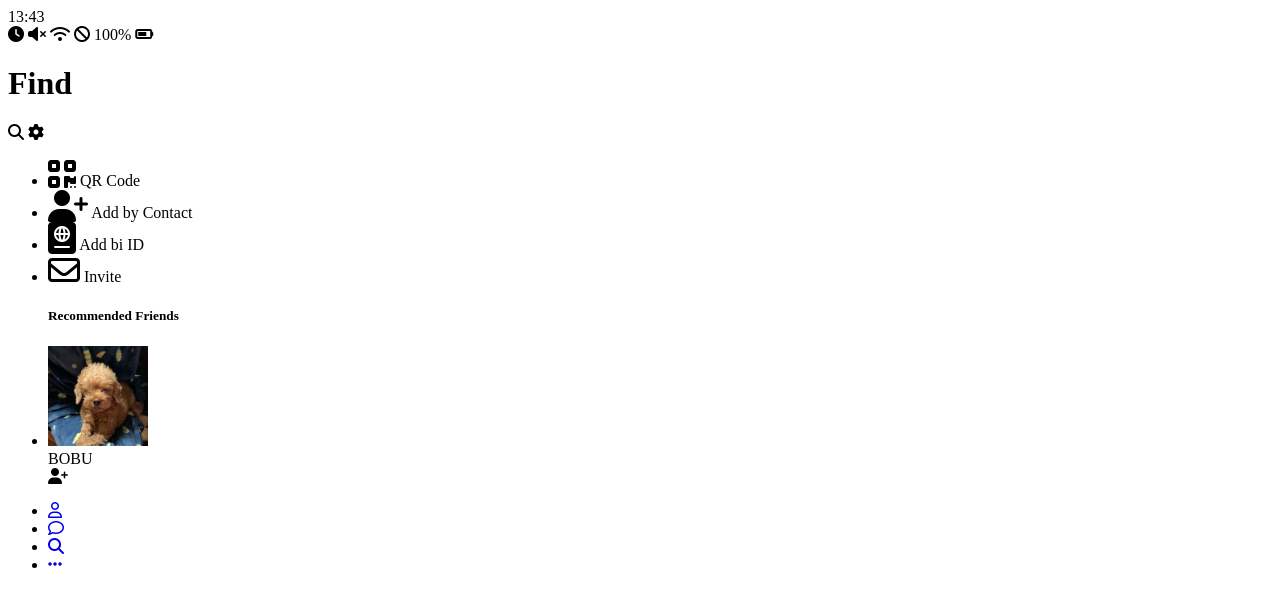
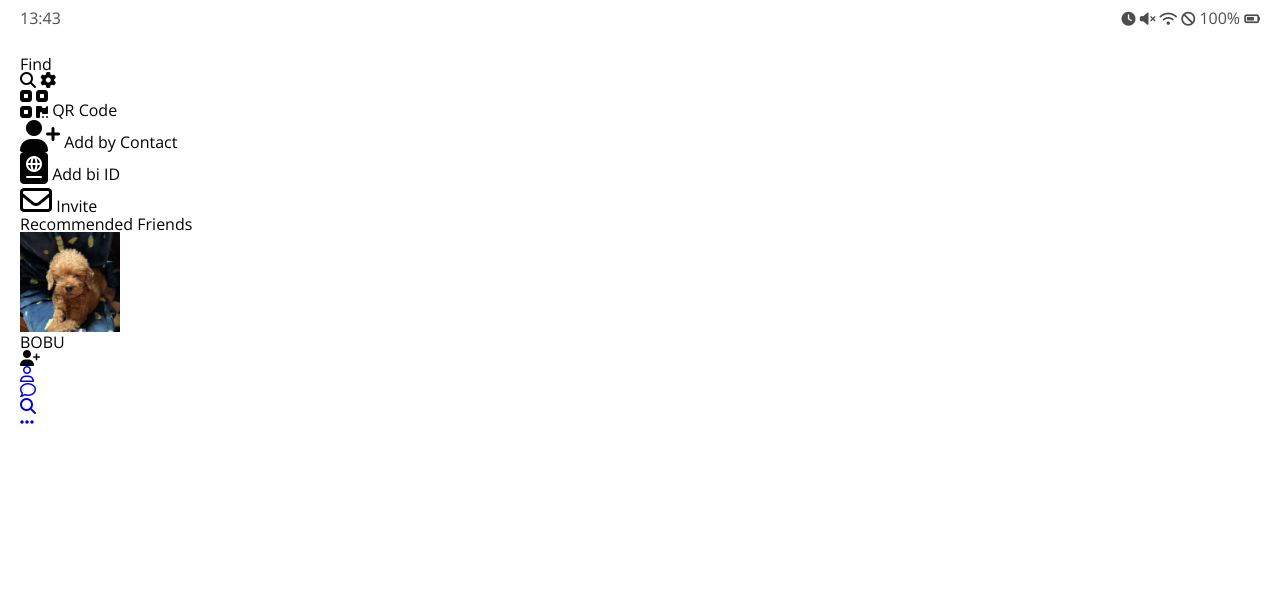
Before and after one commit to YEJIKIM89/kakao-clone-v2, a plain HTML site: page find.html in a window 1280 px wide. Drawn offline with nearby package versions, Linux system fonts and the light colour scheme.

Commit message:
StatusBar

```diff
--- /dev/null
+++ b/css/reset.css
@@ -0,0 +1,129 @@
+/* http://meyerweb.com/eric/tools/css/reset/
+   v2.0 | 20110126
+   License: none (public domain)
+*/
+
+html,
+body,
+div,
+span,
+applet,
+object,
+iframe,
+h1,
+h2,
+h3,
+h4,
+h5,
+h6,
+p,
+blockquote,
+pre,
+a,
+abbr,
+acronym,
+address,
+big,
+cite,
+code,
+del,
+dfn,
+em,
+img,
+ins,
+kbd,
+q,
+s,
+samp,
+small,
+strike,
+strong,
+sub,
+sup,
+tt,
+var,
+b,
+u,
+i,
+center,
+dl,
+dt,
+dd,
+ol,
+ul,
+li,
+fieldset,
+form,
+label,
+legend,
+table,
+caption,
+tbody,
+tfoot,
+thead,
+tr,
+th,
+td,
+article,
+aside,
+canvas,
+details,
+embed,
+figure,
+figcaption,
+footer,
+header,
+hgroup,
+menu,
+nav,
+output,
+ruby,
+section,
+summary,
+time,
+mark,
+audio,
+video {
+  margin: 0;
+  padding: 0;
+  border: 0;
+  font-size: 100%;
+  font: inherit;
+  vertical-align: baseline;
+}
+/* HTML5 display-role reset for older browsers */
+article,
+aside,
+details,
+figcaption,
+figure,
+footer,
+header,
+hgroup,
+menu,
+nav,
+section {
+  display: block;
+}
+body {
+  line-height: 1;
+}
+ol,
+ul {
+  list-style: none;
+}
+blockquote,
+q {
+  quotes: none;
+}
+blockquote:before,
+blockquote:after,
+q:before,
+q:after {
+  content: "";
+  content: none;
+}
+table {
+  border-collapse: collapse;
+  border-spacing: 0;
+}
--- /dev/null
+++ b/css/status-bar.css
@@ -0,0 +1,14 @@
+.status-bar {
+  display: flex;
+  justify-content: space-between;
+  margin-bottom: 30px;
+  opacity: 0.7;
+}
+
+.status-bar i {
+  font-size: 14px;
+}
+
+.status-bar .status-bar__bateery-level {
+  margin-left: 5px;
+}
--- /dev/null
+++ b/css/styles.css
@@ -0,0 +1,11 @@
+@import url("https://fonts.googleapis.com/css?family=Open+Sans&display=swap");
+@import "reset.css";
+@import "status-bar.css";
+
+body {
+  background-color: white;
+  padding: 10px 20px;
+  color: #020202;
+  font-family: "Open Sans", -apple-system, BlinkMacSystemFont, "Segoe UI",
+    Roboto, Oxygen, Ubuntu, Cantarell, "Open Sans", "Helvetica Neue", sans-serif;
+}
--- a/find.html
+++ b/find.html
@@ -8,6 +8,7 @@
       src="https://kit.fontawesome.com/62691301fa.js"
       crossorigin="anonymous"
     ></script>
+    <link rel="stylesheet" href="css/styles.css">
     <title>Find/kakao clone</title>
   </head>
   <body>
```
Also changed, not shown: chat.html (+1 -0 lines), friends.html (+1 -0 lines), index.html (+2 -1 lines), more.html (+1 -0 lines), settings.html (+1 -0 lines).
